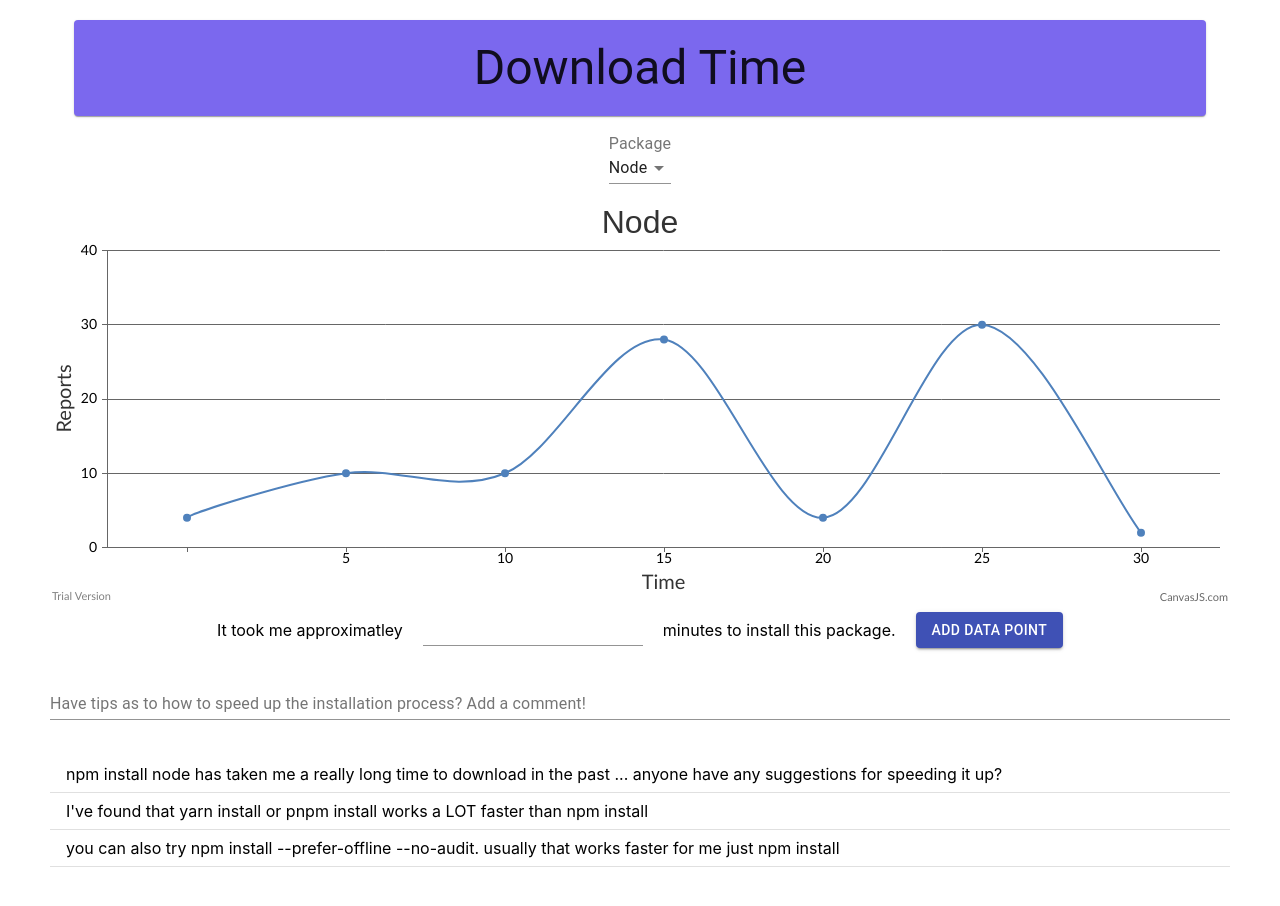
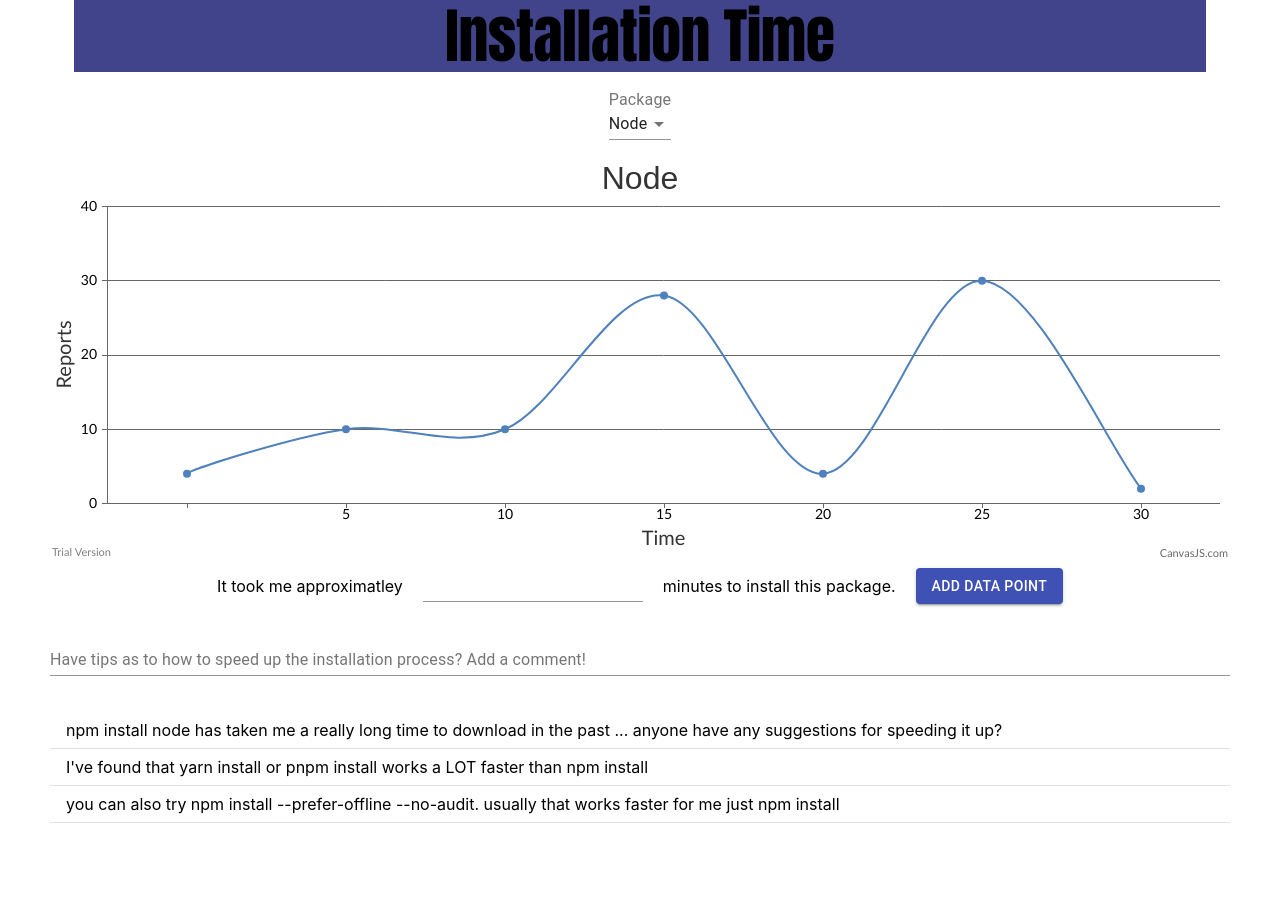
Before and after one commit to jennifer-s19/lmuhacks, a React (Create React App) app: page / in a window 1280 px wide. Shown: the top 906 px of the page. After the commit the page ends 881 px from the top, so only its background shows below. Built offline with nearby package versions, Linux system fonts and the light colour scheme; the HTML template or start-up script is replaced by a standard one.

Commit message:
finished styling

```diff
--- a/src/App.js
+++ b/src/App.js
@@ -26,11 +26,14 @@ function PackageList(props) {
   return (
     <div>
       <div className="header">
-        <Container style={{marginTop: 20}}>
+
+        {/* <Container style={{marginTop: 20}}>
+
           <Paper style={{padding: 20, backgroundColor: 'mediumslateblue', margin:0, }}>
             <Typography variant="h3" align="center">Download Time</Typography>
           </Paper>
-        </Container>
+        </Container> */}
+
       </div>
       <div className="dropdown">
         <InputLabel id="label">Package</InputLabel>
@@ -152,7 +155,14 @@ function App() {
     }
 
 		return (
-		<div>
+
+
+    <div>
+
+    <Container maxWidth={false}>
+      <Typography id="title" variant="h2" align="center">Installation Time</Typography>
+    </Container>
+
       <PackageList packages={packages} pack={pack} setPack={setPack}/>
       <MyChart data={dataPoints[pack]} pack={pack}/>
 			{/* <CanvasJSChart options = {options}/> */}
--- a/src/index.css
+++ b/src/index.css
@@ -9,6 +9,12 @@ body {
   padding-left: 50px;
   padding-right: 50px;
   padding-bottom: 50px;
+
+  /* background: linear-gradient(#FFFFFF 50%, rgba(255,255,255,0) 0) 0 0,
+  radial-gradient(circle closest-side, #FFFFFF 53%, rgba(255,255,255,0) 0) 0 0,
+  radial-gradient(circle closest-side, #FFFFFF 50%, rgba(255,255,255,0) 0) 55px 0 rgb(65, 68, 188);
+  background-size: 110px 200px;
+  background-repeat: repeat-x; */
 }
 
 code {
@@ -49,3 +55,8 @@ code {
   margin-left: 20px;
   margin-right: 20px;
 }
+
+#title {
+  background-color: rgb(65,68,138);
+  font-family: Impact, Haettenschweiler, 'Arial Narrow Bold', sans-serif;
+}
```
